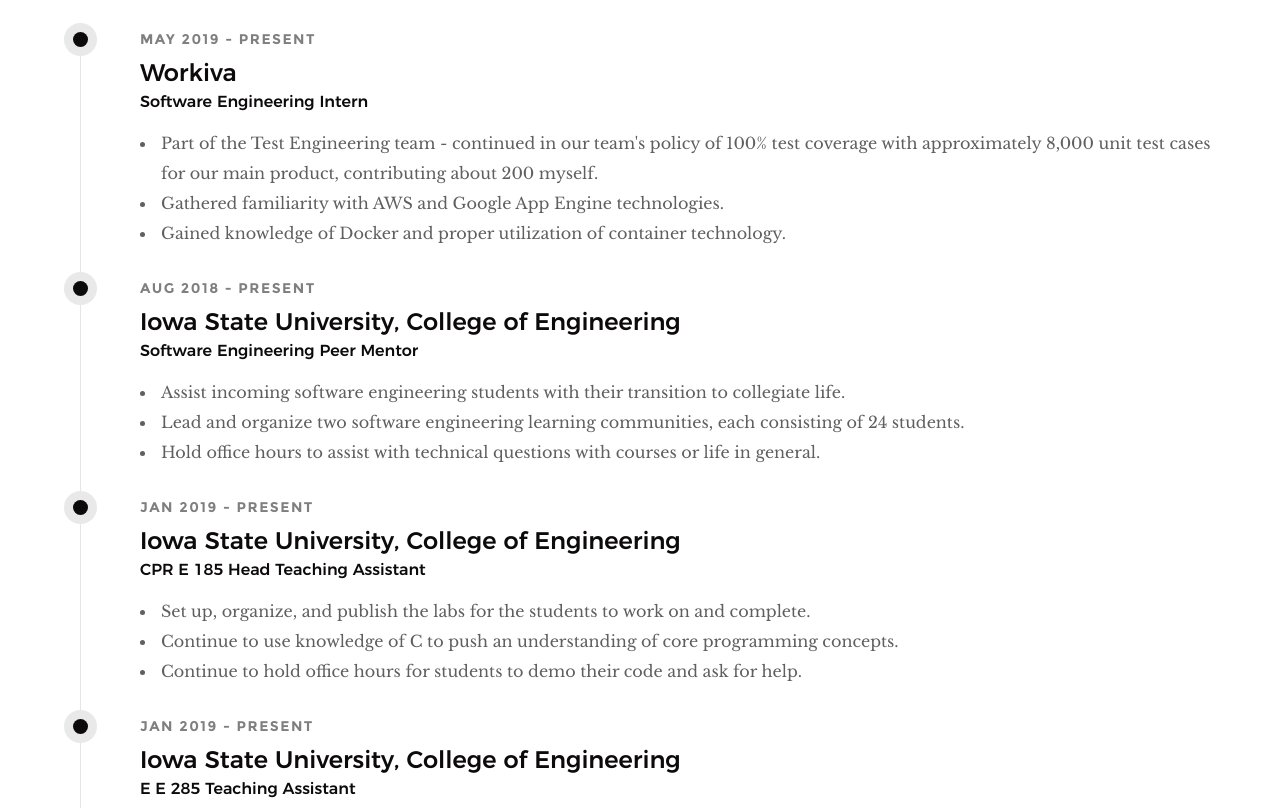
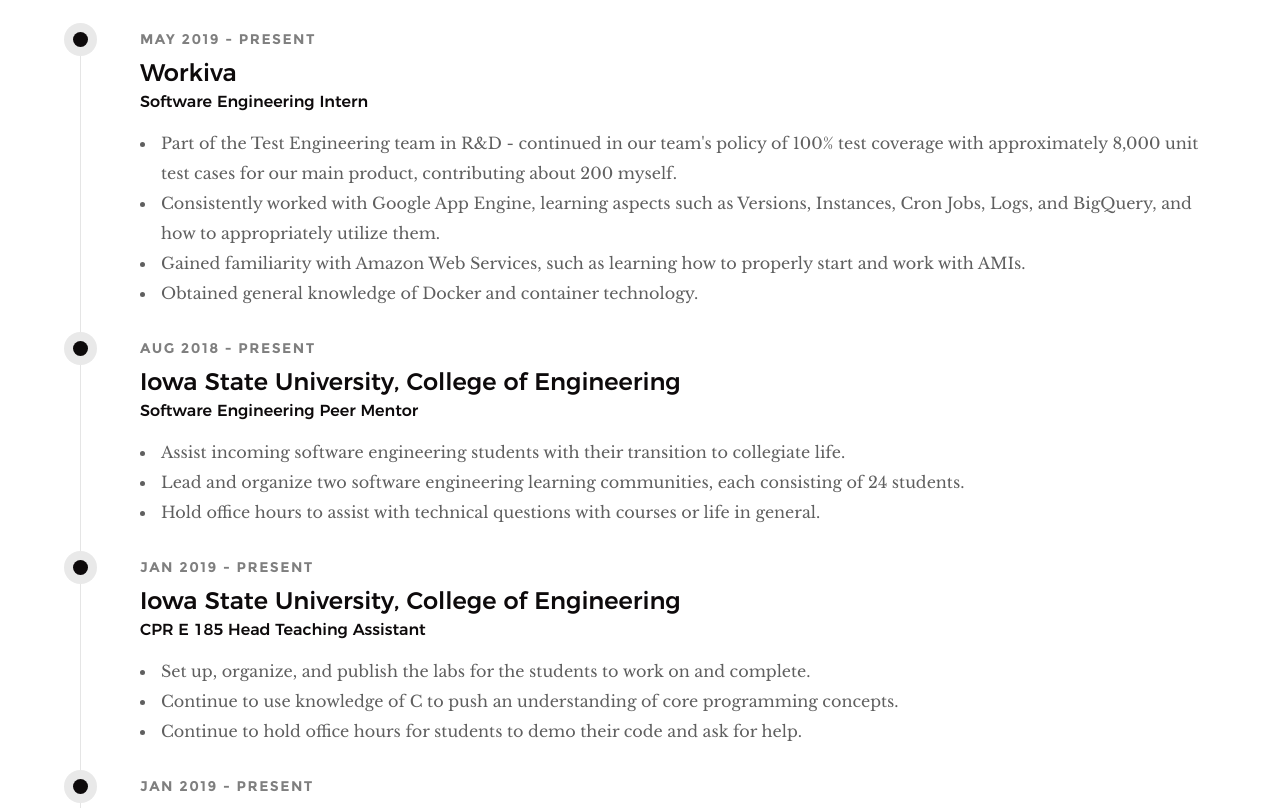
Before and after one commit to Paper-SSheets/Paper-SSheets.GitHub.io, a plain HTML site: page index.html in a window 1280 px wide. Shown: the part 1640-2448 px from the top of the page. Drawn offline with Linux system fonts and the light colour scheme.

Commit message:
Workiva updates again.

```diff
--- a/index.html
+++ b/index.html
@@ -211,12 +211,17 @@
                     </div>
                     <div class="timeline__desc">
                         <ul>
-                            <li>Part of the Test Engineering team - continued in our team's policy of 100% test coverage
-                                with approximately 8,000 unit test cases for our main product, contributing about 200
-                                myself.
+                            <li>Part of the Test Engineering team in R&D - continued in our team's policy of 100% test
+                                coverage with approximately 8,000 unit test cases for our main product, contributing
+                                about 200 myself.
                             </li>
-                            <li>Gathered familiarity with AWS and Google App Engine technologies.</li>
-                            <li>Gained knowledge of Docker and proper utilization of container technology.</li>
+                            <li>Consistently worked with Google App Engine, learning aspects such as Versions,
+                                Instances, Cron Jobs, Logs, and BigQuery, and how to appropriately utilize them.
+                            </li>
+                            <li>Gained familiarity with Amazon Web Services, such as learning how to properly start
+                                and work with AMIs.
+                            </li>
+                            <li>Obtained general knowledge of Docker and container technology.</li>
                         </ul>
                     </div>
                 </div>
```
